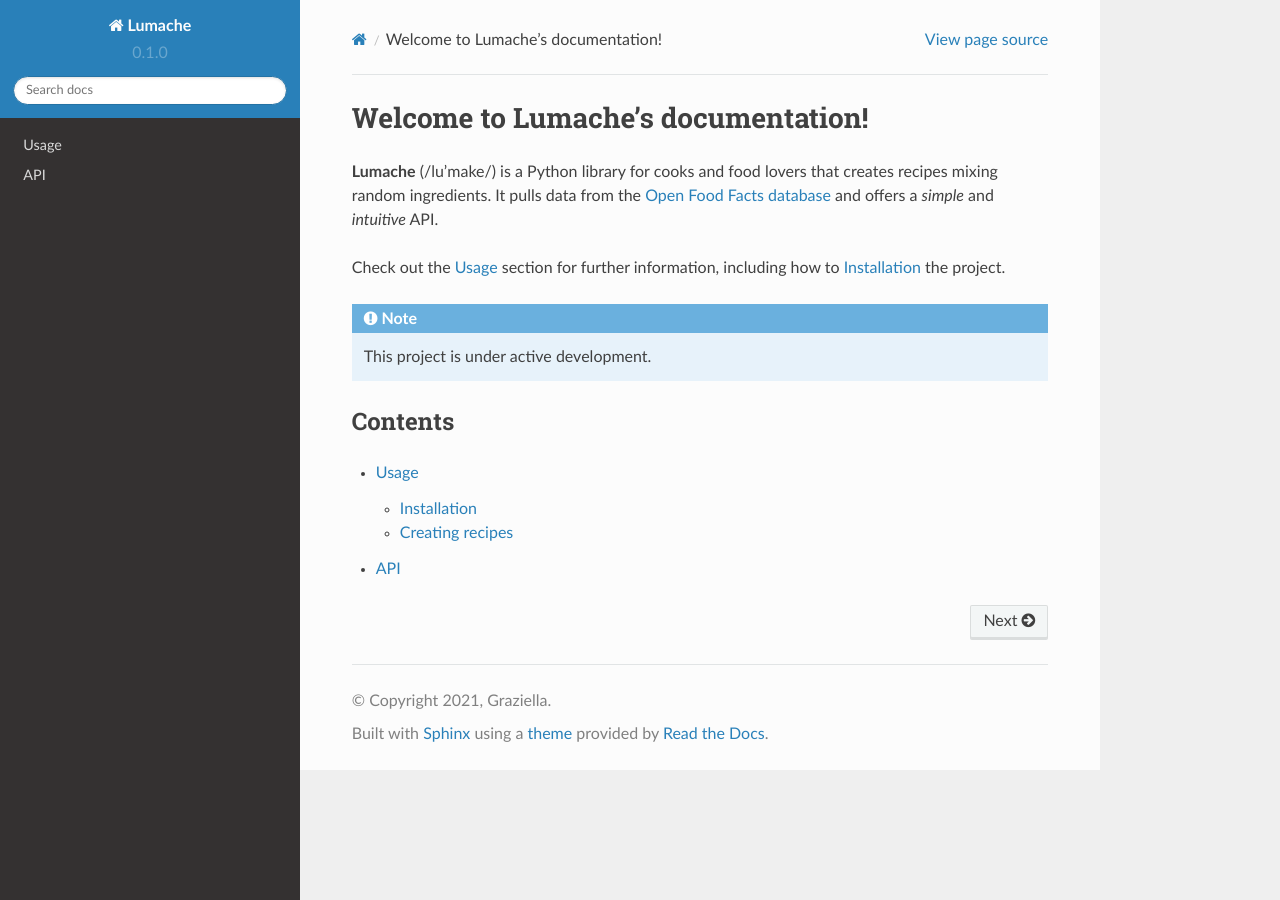
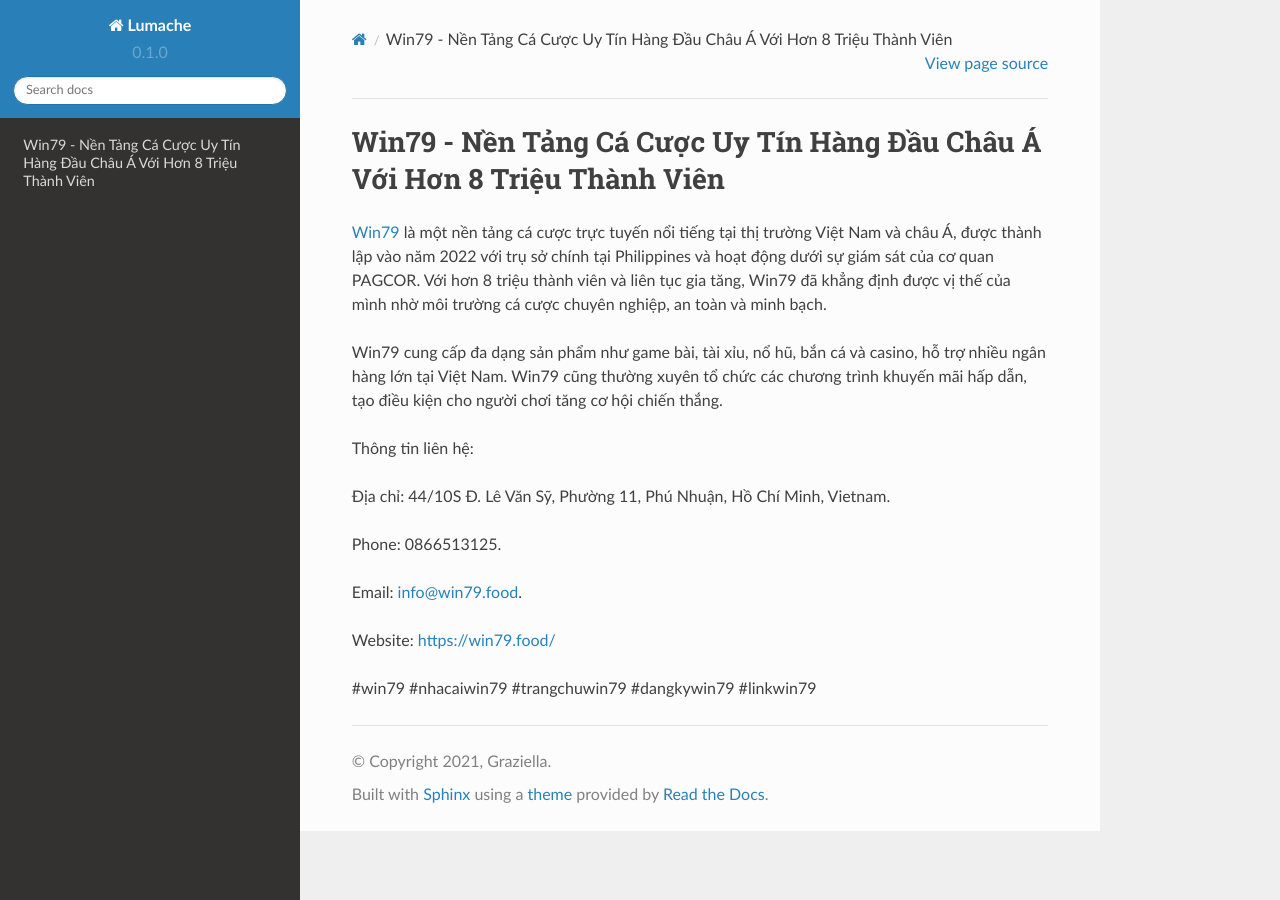
Before and after one commit to vanthanhtuan2022/win79food, a Sphinx documentation site: the page built from docs/source/index.rst, in a window 1280 px wide. Built offline with Sphinx 7.4.7 and the Read the Docs theme 2.0.0, drawn with Linux system fonts in a browser that asks for light colours.

Commit message:
Update index.rst

```diff
--- a/docs/source/index.rst
+++ b/docs/source/index.rst
@@ -1,22 +1,18 @@
-Welcome to Lumache's documentation!
+Win79 - Nền Tảng Cá Cược Uy Tín Hàng Đầu Châu Á Với Hơn 8 Triệu Thành Viên
 ===================================
 
-**Lumache** (/lu'make/) is a Python library for cooks and food lovers
-that creates recipes mixing random ingredients.
-It pulls data from the `Open Food Facts database <https://world.openfoodfacts.org/>`_
-and offers a *simple* and *intuitive* API.
+`Win79 <https://win79.food/>`_ là một nền tảng cá cược trực tuyến nổi tiếng tại thị trường Việt Nam và châu Á, được thành lập vào năm 2022 với trụ sở chính tại Philippines và hoạt động dưới sự giám sát của cơ quan PAGCOR. Với hơn 8 triệu thành viên và liên tục gia tăng, Win79 đã khẳng định được vị thế của mình nhờ môi trường cá cược chuyên nghiệp, an toàn và minh bạch.
 
-Check out the :doc:`usage` section for further information, including
-how to :ref:`installation` the project.
+Win79 cung cấp đa dạng sản phẩm như game bài, tài xỉu, nổ hũ, bắn cá và casino, hỗ trợ nhiều ngân hàng lớn tại Việt Nam. Win79 cũng thường xuyên tổ chức các chương trình khuyến mãi hấp dẫn, tạo điều kiện cho người chơi tăng cơ hội chiến thắng.
 
-.. note::
+Thông tin liên hệ:
 
-   This project is under active development.
+Địa chỉ: 44/10S Đ. Lê Văn Sỹ, Phường 11, Phú Nhuận, Hồ Chí Minh, Vietnam.
 
-Contents
---------
+Phone: 0866513125.
 
-.. toctree::
+Email: info@win79.food.
 
-   usage
-   api
+Website: https://win79.food/
+
+#win79 #nhacaiwin79 #trangchuwin79 #dangkywin79 #linkwin79
```
